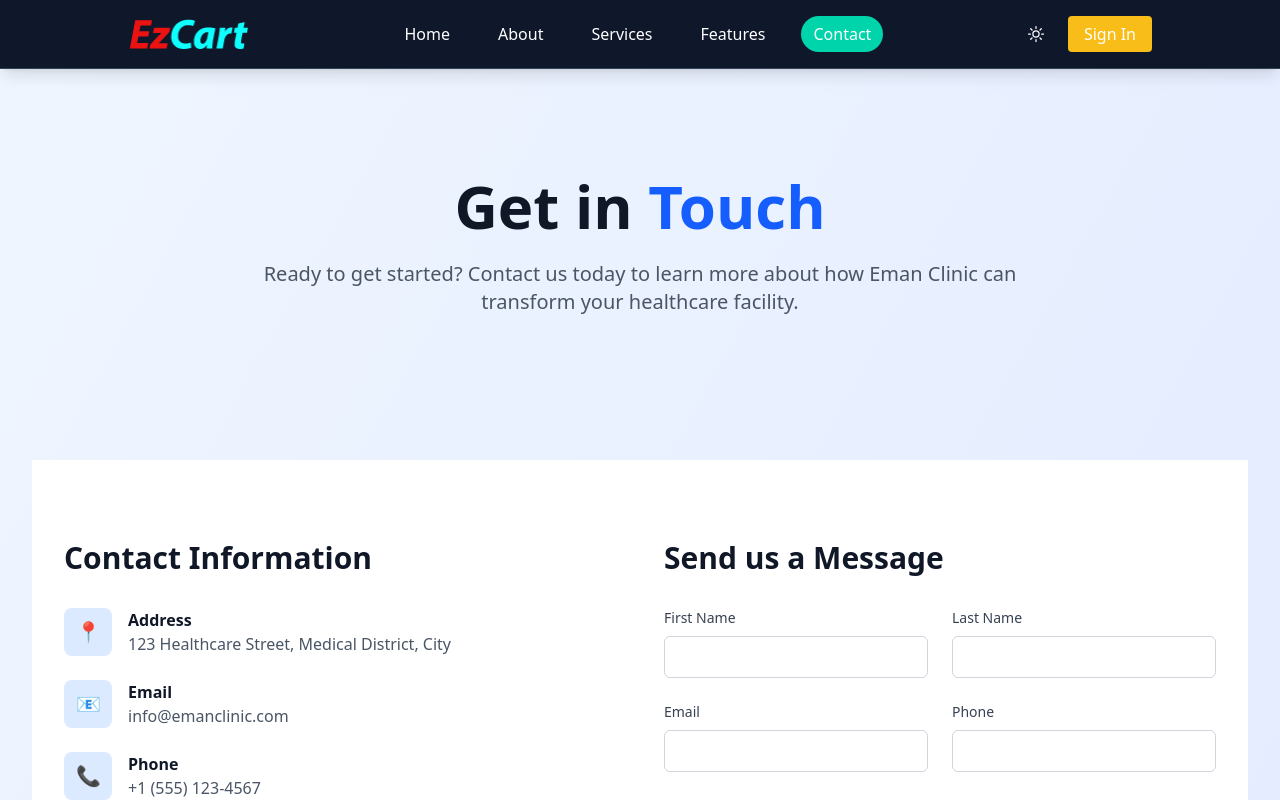
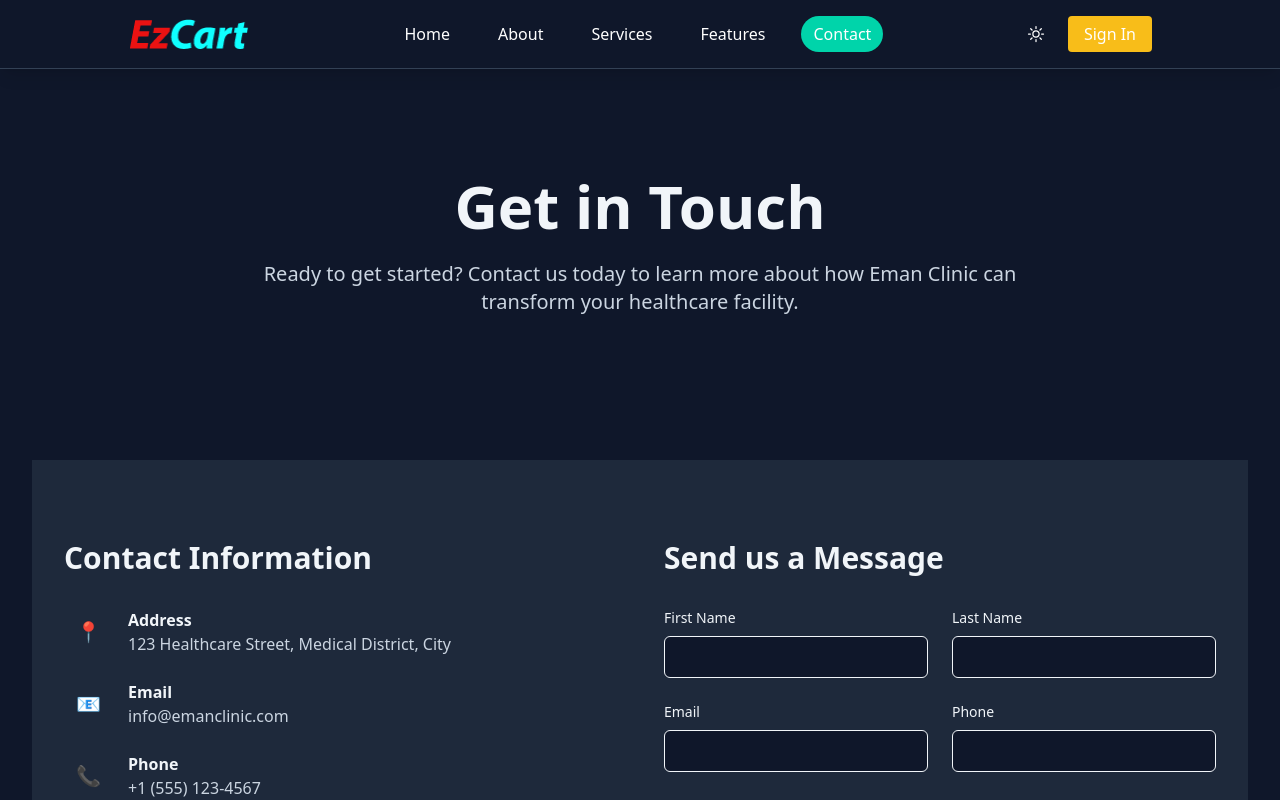
Before and after one commit to mymom0937/Eman-Medium-Clinic, a Next.js app: page /contact in a window 1280 px wide. Built offline with nearby package versions, Linux system fonts and the light colour scheme; no server answers.

Commit message:
Fixed Services, fetures, and contact page dark/light theme issues

```diff
--- a/app/contact/page.tsx
+++ b/app/contact/page.tsx
@@ -34,15 +34,15 @@ export default function ContactPage() {
   return (
     <>
       <Navbar />
-      <main className="max-w-7xl mx-auto px-4 py-12 sm:px-6 lg:px-8 bg-gradient-to-br from-blue-50 to-indigo-100 transition-colors duration-200 pt-24">
+      <main className="max-w-7xl mx-auto px-4 py-12 sm:px-6 lg:px-8 bg-background text-text-primary transition-colors duration-200 pt-24">
         {/* Hero Section */}
         <section className="py-20">
           <div className="max-w-7xl mx-auto px-4 sm:px-6 lg:px-8">
             <div className="text-center mb-16">
-              <h1 className="text-4xl md:text-6xl font-bold text-gray-900 mb-6">
-                Get in <span className="text-blue-600">Touch</span>
+              <h1 className="text-4xl md:text-6xl font-bold text-text-primary mb-6">
+                Get in <span className="text-accent-color">Touch</span>
               </h1>
-              <p className="text-xl text-gray-600 max-w-3xl mx-auto">
+              <p className="text-xl text-text-secondary max-w-3xl mx-auto">
                 Ready to get started? Contact us today to learn more about how Eman Clinic
                 can transform your healthcare facility.
               </p>
@@ -51,51 +51,51 @@ export default function ContactPage() {
         </section>
 
         {/* Contact Section */}
-        <section className="py-20 bg-white">
+        <section className="py-20 bg-card-bg">
           <div className="max-w-7xl mx-auto px-4 sm:px-6 lg:px-8">
             <div className="grid grid-cols-1 lg:grid-cols-2 gap-12">
               {/* Contact Information */}
               <div>
-                <h2 className="text-3xl font-bold text-gray-900 mb-8">Contact Information</h2>
+                <h2 className="text-3xl font-bold text-text-primary mb-8">Contact Information</h2>
                 <div className="space-y-6">
                   <div className="flex items-center space-x-4">
-                    <div className="w-12 h-12 bg-blue-100 rounded-lg flex items-center justify-center">
-                      <span className="text-blue-600 text-xl">📍</span>
+                    <div className="w-12 h-12 bg-accent-color/10 rounded-lg flex items-center justify-center">
+                      <span className="text-accent-color text-xl">📍</span>
                     </div>
                     <div>
-                      <h3 className="font-semibold text-gray-900">Address</h3>
-                      <p className="text-gray-600">123 Healthcare Street, Medical District, City</p>
+                      <h3 className="font-semibold text-text-primary">Address</h3>
+                      <p className="text-text-secondary">123 Healthcare Street, Medical District, City</p>
                     </div>
                   </div>
 
                   <div className="flex items-center space-x-4">
-                    <div className="w-12 h-12 bg-blue-100 rounded-lg flex items-center justify-center">
-                      <span className="text-blue-600 text-xl">📧</span>
+                    <div className="w-12 h-12 bg-accent-color/10 rounded-lg flex items-center justify-center">
+                      <span className="text-accent-color text-xl">📧</span>
                     </div>
                     <div>
-                      <h3 className="font-semibold text-gray-900">Email</h3>
-                      <p className="text-gray-600">info@emanclinic.com</p>
+                      <h3 className="font-semibold text-text-primary">Email</h3>
+                      <p className="text-text-secondary">info@emanclinic.com</p>
                     </div>
                   </div>
 
                   <div className="flex items-center space-x-4">
-                    <div className="w-12 h-12 bg-blue-100 rounded-lg flex items-center justify-center">
-                      <span className="text-blue-600 text-xl">📞</span>
+                    <div className="w-12 h-12 bg-accent-color/10 rounded-lg flex items-center justify-center">
+                      <span className="text-accent-color text-xl">📞</span>
                     </div>
                     <div>
-                      <h3 className="font-semibold text-gray-900">Phone</h3>
-                      <p className="text-gray-600">+1 (555) 123-4567</p>
+                      <h3 className="font-semibold text-text-primary">Phone</h3>
+                      <p className="text-text-secondary">+1 (555) 123-4567</p>
                     </div>
                   </div>
 
                   <div className="flex items-center space-x-4">
-                    <div className="w-12 h-12 bg-blue-100 rounded-lg flex items-center justify-center">
-                      <span className="text-blue-600 text-xl">🕒</span>
+                    <div className="w-12 h-12 bg-accent-color/10 rounded-lg flex items-center justify-center">
+                      <span className="text-accent-color text-xl">🕒</span>
                     </div>
                     <div>
-                      <h3 className="font-semibold text-gray-900">Business Hours</h3>
-                      <p className="text-gray-600">Monday - Friday: 9:00 AM - 6:00 PM</p>
-                      <p className="text-gray-600">Saturday: 9:00 AM - 2:00 PM</p>
+                      <h3 className="font-semibold text-text-primary">Business Hours</h3>
+                      <p className="text-text-secondary">Monday - Friday: 9:00 AM - 6:00 PM</p>
+                      <p className="text-text-secondary">Saturday: 9:00 AM - 2:00 PM</p>
                     </div>
                   </div>
                 </div>
@@ -103,11 +103,11 @@ export default function ContactPage() {
 
               {/* Contact Form */}
               <div>
-                <h2 className="text-3xl font-bold text-gray-900 mb-8">Send us a Message</h2>
+                <h2 className="text-3xl font-bold text-text-primary mb-8">Send us a Message</h2>
                 <form onSubmit={handleSubmit} className="space-y-6">
                   <div className="grid grid-cols-1 sm:grid-cols-2 gap-6">
                     <div>
-                      <label htmlFor="firstName" className="block text-sm font-medium text-gray-700 mb-2">
+                      <label htmlFor="firstName" className="block text-sm font-medium text-text-primary mb-2">
                         First Name
                       </label>
                       <input
@@ -115,12 +115,12 @@ export default function ContactPage() {
                         id="firstName"
                         value={formData.firstName}
                         onChange={(e) => handleInputChange('firstName', e.target.value)}
-                        className="w-full px-4 py-2 border border-gray-300 rounded-md focus:outline-none focus:ring-2 focus:ring-blue-500"
+                        className="w-full px-4 py-2 border border-border-color rounded-md focus:outline-none focus:ring-2 focus:ring-accent-color bg-background text-text-primary"
                         required
                       />
                     </div>
                     <div>
-                      <label htmlFor="lastName" className="block text-sm font-medium text-gray-700 mb-2">
+                      <label htmlFor="lastName" className="block text-sm font-medium text-text-primary mb-2">
                         Last Name
                       </label>
                       <input
@@ -128,7 +128,7 @@ export default function ContactPage() {
                         id="lastName"
                         value={formData.lastName}
                         onChange={(e) => handleInputChange('lastName', e.target.value)}
-                        className="w-full px-4 py-2 border border-gray-300 rounded-md focus:outline-none focus:ring-2 focus:ring-blue-500"
+                        className="w-full px-4 py-2 border border-border-color rounded-md focus:outline-none focus:ring-2 focus:ring-accent-color bg-background text-text-primary"
                         required
                       />
                     </div>
@@ -136,7 +136,7 @@ export default function ContactPage() {
 
                   <div className="grid grid-cols-1 sm:grid-cols-2 gap-6">
                     <div>
-                      <label htmlFor="email" className="block text-sm font-medium text-gray-700 mb-2">
+                      <label htmlFor="email" className="block text-sm font-medium text-text-primary mb-2">
                         Email
                       </label>
                       <input
@@ -144,12 +144,12 @@ export default function ContactPage() {
                         id="email"
                         value={formData.email}
                         onChange={(e) => handleInputChange('email', e.target.value)}
-                        className="w-full px-4 py-2 border border-gray-300 rounded-md focus:outline-none focus:ring-2 focus:ring-blue-500"
+                        className="w-full px-4 py-2 border border-border-color rounded-md focus:outline-none focus:ring-2 focus:ring-accent-color bg-background text-text-primary"
                         required
                       />
                     </div>
                     <div>
-                      <label htmlFor="phone" className="block text-sm font-medium text-gray-700 mb-2">
+                      <label htmlFor="phone" className="block text-sm font-medium text-text-primary mb-2">
                         Phone
                       </label>
                       <input
@@ -157,13 +157,13 @@ export default function ContactPage() {
                         id="phone"
                         value={formData.phone}
                         onChange={(e) => handleInputChange('phone', e.target.value)}
-                        className="w-full px-4 py-2 border border-gray-300 rounded-md focus:outline-none focus:ring-2 focus:ring-blue-500"
+                        className="w-full px-4 py-2 border border-border-color rounded-md focus:outline-none focus:ring-2 focus:ring-accent-color bg-background text-text-primary"
                       />
                     </div>
                   </div>
 
                   <div>
-                    <label htmlFor="company" className="block text-sm font-medium text-gray-700 mb-2">
+                    <label htmlFor="company" className="block text-sm font-medium text-text-primary mb-2">
                       Company/Clinic Name
                     </label>
                     <input
@@ -171,12 +171,12 @@ export default function ContactPage() {
                       id="company"
                       value={formData.company}
                       onChange={(e) => handleInputChange('company', e.target.value)}
-                      className="w-full px-4 py-2 border border-gray-300 rounded-md focus:outline-none focus:ring-2 focus:ring-blue-500"
+                      className="w-full px-4 py-2 border border-border-color rounded-md focus:outline-none focus:ring-2 focus:ring-accent-color bg-background text-text-primary"
                     />
                   </div>
 
                   <div>
-                    <label htmlFor="message" className="block text-sm font-medium text-gray-700 mb-2">
+                    <label htmlFor="message" className="block text-sm font-medium text-text-primary mb-2">
                       Message
                     </label>
                     <textarea
@@ -184,13 +184,13 @@ export default function ContactPage() {
                       rows={6}
                       value={formData.message}
                       onChange={(e) => handleInputChange('message', e.target.value)}
-                      className="w-full px-4 py-2 border border-gray-300 rounded-md focus:outline-none focus:ring-2 focus:ring-blue-500"
+                      className="w-full px-4 py-2 border border-border-color rounded-md focus:outline-none focus:ring-2 focus:ring-accent-color bg-background text-text-primary"
                       placeholder="Tell us about your needs and how we can help..."
                       required
                     ></textarea>
                   </div>
 
-                  <Button type="submit" className="w-full bg-blue-600 hover:bg-blue-700 text-white py-3">
+                  <Button type="submit" className="w-full bg-accent-color hover:bg-accent-hover text-white py-3">
                     Send Message
                   </Button>
                 </form>
@@ -200,58 +200,58 @@ export default function ContactPage() {
         </section>
 
         {/* FAQ Section */}
-        <section className="py-20 bg-gray-50">
+        <section className="py-20 bg-background">
           <div className="max-w-7xl mx-auto px-4 sm:px-6 lg:px-8">
             <div className="text-center mb-16">
-              <h2 className="text-3xl font-bold text-gray-900 mb-4">Frequently Asked Questions</h2>
-              <p className="text-lg text-gray-600 max-w-2xl mx-auto">
+              <h2 className="text-3xl font-bold text-text-primary mb-4">Frequently Asked Questions</h2>
+              <p className="text-lg text-text-secondary max-w-2xl mx-auto">
                 Find answers to common questions about Eman Clinic and our services.
               </p>
             </div>
 
             <div className="grid grid-cols-1 md:grid-cols-2 gap-8">
-              <Card className="hover:shadow-lg transition-shadow">
+              <Card className="hover:shadow-lg transition-shadow border border-border-color bg-card-bg">
                 <CardHeader>
-                  <CardTitle className="text-lg">How does the free trial work?</CardTitle>
+                  <CardTitle className="text-lg text-text-primary">How does the free trial work?</CardTitle>
                 </CardHeader>
                 <CardContent>
-                  <p className="text-gray-600">
+                  <p className="text-text-secondary">
                     Our free trial gives you full access to all features for 14 days. No credit card required.
                     You can start using the platform immediately and upgrade when you're ready.
                   </p>
                 </CardContent>
               </Card>
 
-              <Card className="hover:shadow-lg transition-shadow">
+              <Card className="hover:shadow-lg transition-shadow border border-border-color bg-card-bg">
                 <CardHeader>
-                  <CardTitle className="text-lg">Is my data secure?</CardTitle>
+                  <CardTitle className="text-lg text-text-primary">Is my data secure?</CardTitle>
                 </CardHeader>
                 <CardContent>
-                  <p className="text-gray-600">
+                  <p className="text-text-secondary">
                     Yes, we use enterprise-grade security measures and are HIPAA-compliant.
                     All data is encrypted and stored securely in the cloud.
                   </p>
                 </CardContent>
               </Card>
 
-              <Card className="hover:shadow-lg transition-shadow">
+              <Card className="hover:shadow-lg transition-shadow border border-border-color bg-card-bg">
                 <CardHeader>
-                  <CardTitle className="text-lg">Can I integrate with existing systems?</CardTitle>
+                  <CardTitle className="text-lg text-text-primary">Can I integrate with existing systems?</CardTitle>
                 </CardHeader>
                 <CardContent>
-                  <p className="text-gray-600">
+                  <p className="text-text-secondary">
                     Absolutely! We offer API access and support integration with most healthcare systems,
                     EHR platforms, and accounting software.
                   </p>
                 </CardContent>
               </Card>
 
-              <Card className="hover:shadow-lg transition-shadow">
+              <Card className="hover:shadow-lg transition-shadow border border-border-color bg-card-bg">
                 <CardHeader>
-                  <CardTitle className="text-lg">What kind of support do you provide?</CardTitle>
+                  <CardTitle className="text-lg text-text-primary">What kind of support do you provide?</CardTitle>
                 </CardHeader>
                 <CardContent>
-                  <p className="text-gray-600">
+                  <p className="text-text-secondary">
                     We offer 24/7 technical support, comprehensive documentation, training sessions,
                     and dedicated account managers for enterprise customers.
                   </p>
@@ -267,7 +267,7 @@ export default function ContactPage() {
             <h2 className="text-3xl font-bold text-white mb-4">
               Ready to Get Started?
             </h2>
-            <p className="text-xl text-blue-100 mb-8 max-w-2xl mx-auto">
+            <p className="text-xl text-white/90 mb-8 max-w-2xl mx-auto">
               Join thousands of healthcare providers who trust Eman Clinic to manage their operations efficiently.
             </p>
             <div className="flex flex-col sm:flex-row gap-4 justify-center">
```
Also changed, not shown: app/features/page.tsx (+26 -26 lines), app/services/page.tsx (+11 -11 lines).
